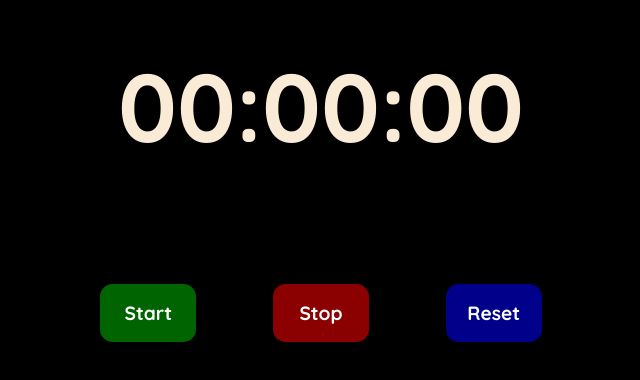
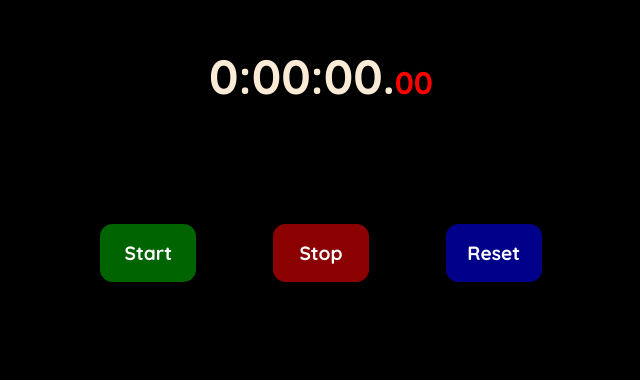
Before and after one commit to Eze-kiel-a/APP-4080, a React (Create React App) app in the folder stop_watch_app/: page / in a window 1280 px wide. Shown: the part 274-654 px from the top of the page, without its empty margins (319-959 px from the left). Built offline with nearby package versions, Linux system fonts and the light colour scheme.

Commit message:
Added milliseconds and millisecond styling

```diff
--- a/stop_watch_app/src/Components/StopWatch.css
+++ b/stop_watch_app/src/Components/StopWatch.css
@@ -13,6 +13,11 @@
     font-weight: 800;
     color: antiquewhite;
     text-align: center;
+}
+
+.milliseconds{
+    font-size: 0.65em;
+    color: #FF0000;
 }
 
 .button-container{
--- a/stop_watch_app/src/Components/StopWatch.js
+++ b/stop_watch_app/src/Components/StopWatch.js
@@ -3,15 +3,21 @@ import './StopWatch.css'
 
 function StopWatch(){
 
-    const [time,setTime] = useState(0)
+    const [millisecond, setMillisecond] = useState(0)
+    const [second,setSecond] = useState(0)
+    const [minute, setMinute] = useState(0)
+    const [hour, setHour] = useState(0)
+
 
 
     return(
         <div className = "stop-watch-container">
             <div className = "hours-minutes-seconds-container">
-                <h1>
-                    00:00:00
-                </h1>
+                <p>
+                    {hour}:{minute.toString().padStart(2, "0")}:
+                    {second.toString().padStart(2, "0")}.
+                    <span className='milliseconds'>{millisecond.toString().padStart(2, "0")}</span>
+                </p>
             </div>
             <div className = "button-container">
                 <button className = "start-button" >Start</button>
```
